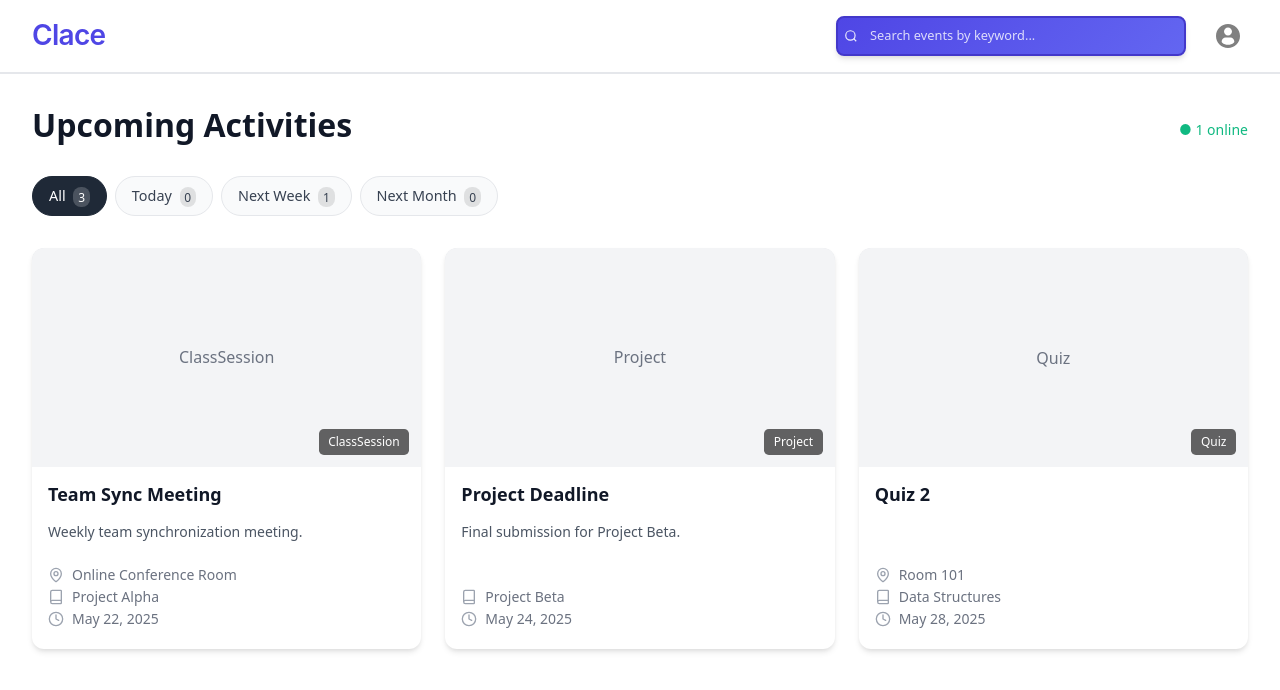
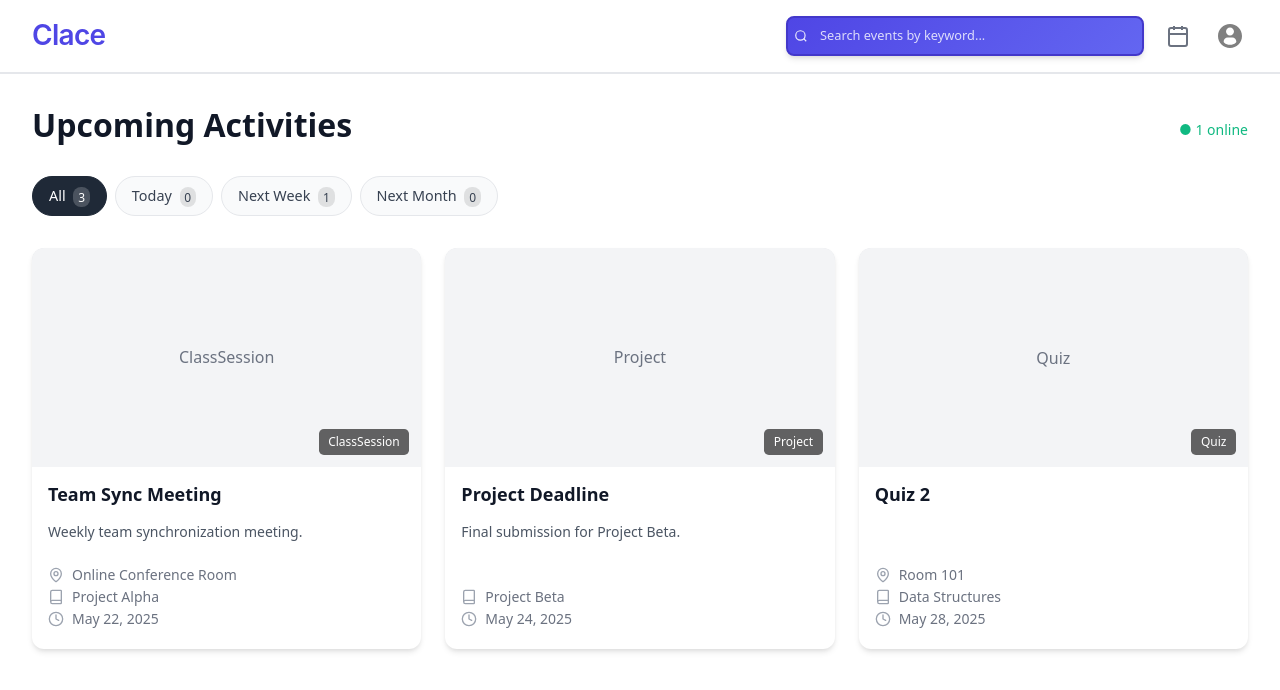
Before and after one commit to Neil-urk12/clace, a Vue app in the folder frontend/: page /dashboard in a window 1280 px wide. Shown: the top 690 px of the page. Built offline with nearby package versions, Linux system fonts and the light colour scheme.

Commit message:
style: improved searchbar positioning and header responsiveness

```diff
--- a/frontend/src/components/Global/AppHeader.vue
+++ b/frontend/src/components/Global/AppHeader.vue
@@ -16,11 +16,7 @@ const handleSearch = (query: string) => {
         </div>
 
         <div class="icon-group">
-          <!-- Search bar for large screens -->
-          <div class="search-large">
-            <SearchBar @search="handleSearch" />
-          </div>
-
+          <SearchBar @search="handleSearch" />
           <button class="action-button" aria-label="Calendar">
             <svg
               width="24"
@@ -105,7 +101,6 @@ const handleSearch = (query: string) => {
 
 .top-row {
   display: flex;
-  justify-content: space-between;
   align-items: center;
   gap: 1rem;
 }
@@ -118,9 +113,9 @@ const handleSearch = (query: string) => {
 .icon-group {
   display: flex;
   align-items: center;
-  justify-content: space-between;
   gap: 0.75rem;
 }
+
 
 .logo-text {
   font-size: 1.75rem;
@@ -137,10 +132,6 @@ const handleSearch = (query: string) => {
   width: 100%;
 }
 
-.search-large {
-  display: none;
-  max-width: 300px;
-}
 
 .action-button {
   display: flex;
@@ -162,9 +153,6 @@ const handleSearch = (query: string) => {
 }
 
 @media (min-width: 1024px) {
-  .search-large {
-    display: block;
-  }
 
   .search-row {
     display: none;
@@ -177,6 +165,16 @@ const handleSearch = (query: string) => {
   .icon-group {
     gap: 1rem;
   }
+
+  .icon-group .search-container {
+    display: flex; /* Show search bar in icon group on desktop */
+  }
+}
+
+@media (max-width: 1023px) {
+  .icon-group .search-container {
+    display: none; /* Hide search bar in icon group on mobile */
+  }
 }
 
 /* Mobile Responsive */
@@ -184,6 +182,10 @@ const handleSearch = (query: string) => {
   .header-container {
     padding: 1rem;
     gap: 0.75rem;
+  }
+
+  .top-row {
+    justify-content: space-between;
   }
 
   .logo-text {
```
